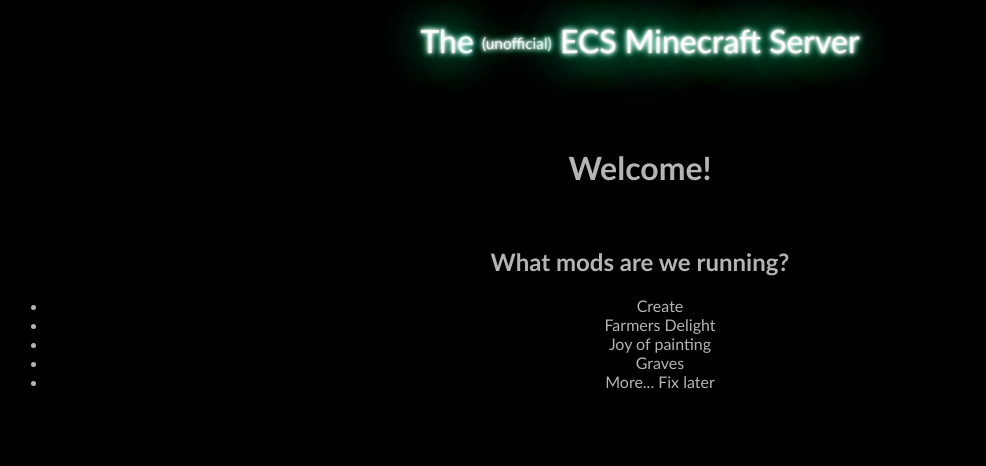
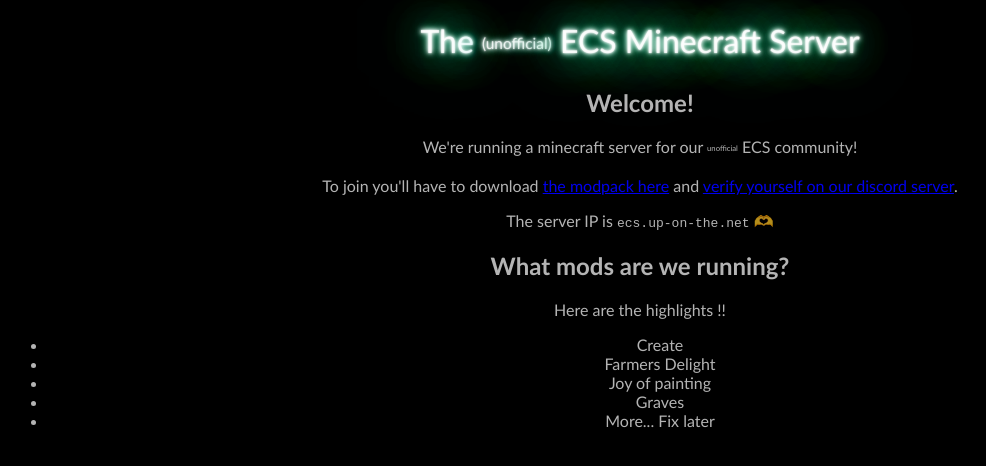
Before and after one commit to BIOS9/ecs_mc_site, a plain HTML site: page src/index.html in a window 1280 px wide. Shown: the whole page, without its empty margins (0-986 px from the left). Drawn offline with Linux system fonts and the light colour scheme.

Commit message:
feat: Add more info to the home page
TODO: Style the <a> so that they're actually readable lol

```diff
--- a/src/index.html
+++ b/src/index.html
@@ -1,17 +1,19 @@
     <!DOCTYPE html>
-    <html>
+    <html lang="en">
     <head>
         <title>ECS Minecraft Server</title>
         <link href="css/style.css" rel="stylesheet">
         <script src="cooltitle.js"></script>
+        <meta charset="UTF-8">
     </head>
     <body>
       <a href="/"><h1 class="neon-text"> The <sub><sup><sub><sup>(unofficial)</sup></sub></sup></sub> ECS Minecraft Server </h1></a>
-        <br/>
-        <br/>
-        <h1>Welcome!</h1>
-        <br/>
+        <h2>Welcome!</h2>
+        <p> We're running a minecraft server for our <sub><sup><sub><sup>unofficial</sup></sub></sup></sub> ECS community! </p>
+        <p> To join you'll have to download <a href="https://www.curseforge.com/minecraft/modpacks/unofficial-ecs-discord-modpack">the modpack here</a> and <a href="https://discord.gg/GPtvtK4">verify yourself on our discord server</a>. </p>
+        <p> The server IP is <code>ecs.up-on-the.net</code> 🫶 </p>
         <h2>What mods are we running?</h2>
+        Here are the highlights !!
         <ul>
             <li>Create</li>
             <li>Farmers Delight</li>
```
